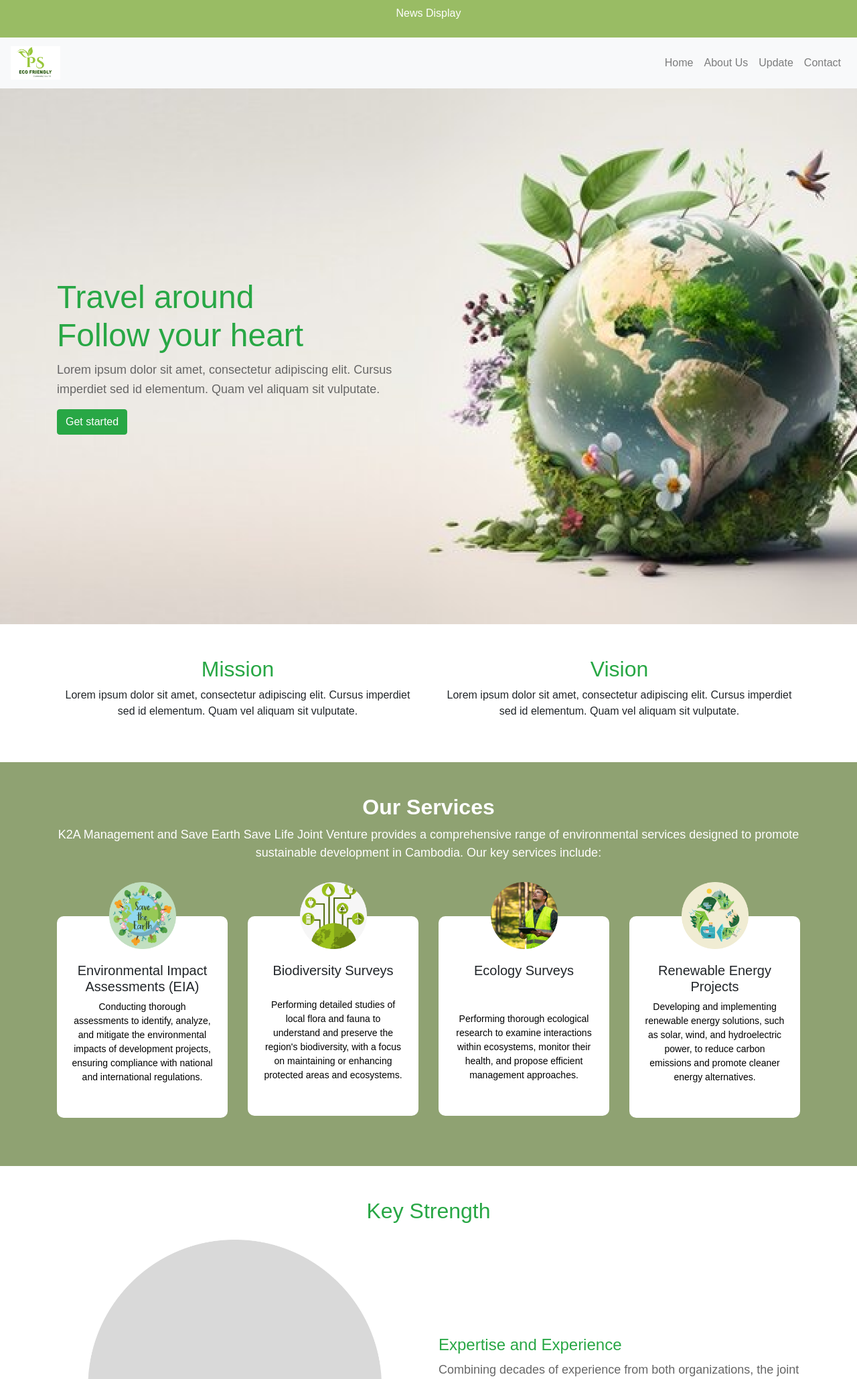
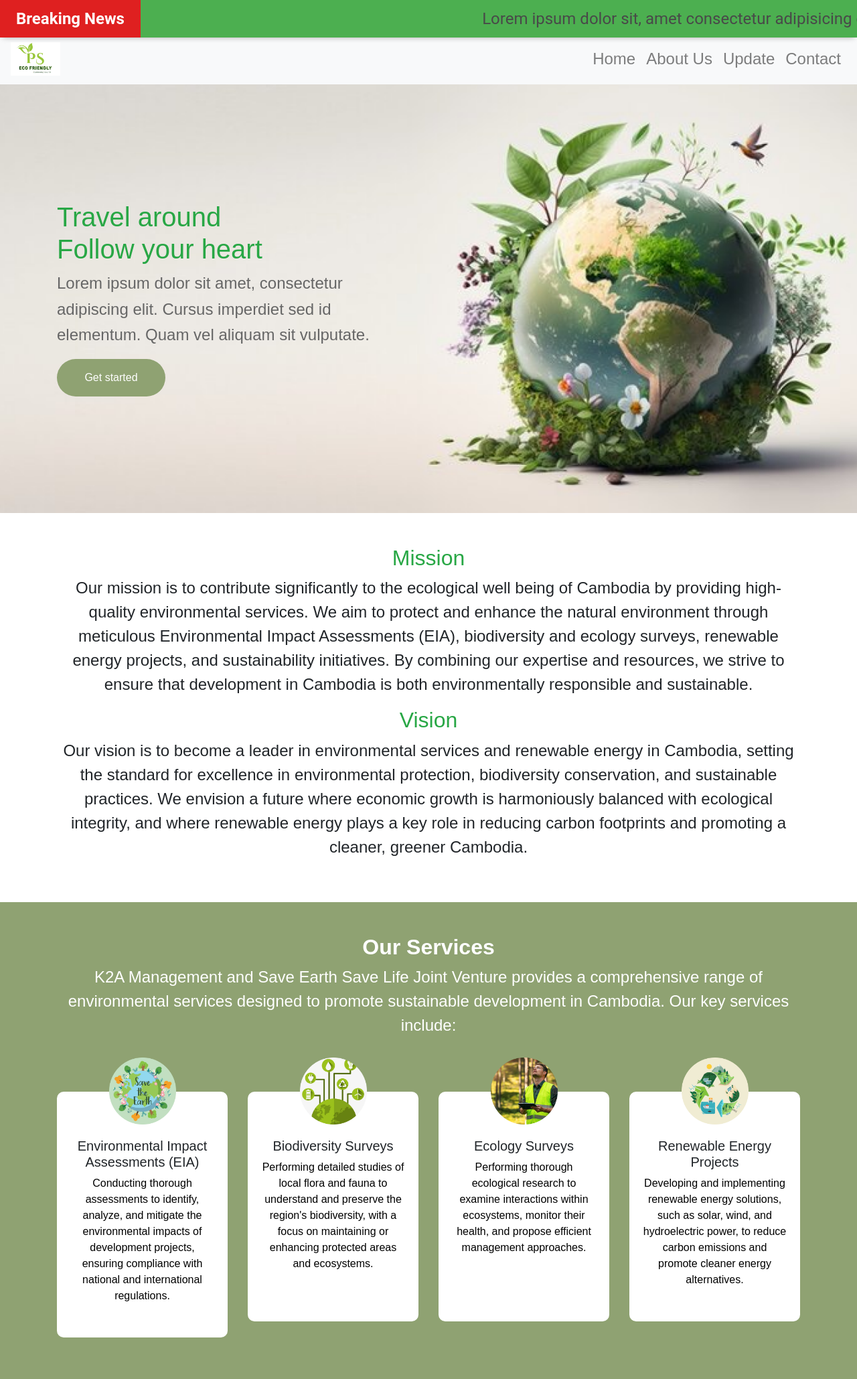
Before and after one commit to jayjayhyun/Save-Earth-Save-Life, a Django app: page / in a window 1280 px wide. Shown: the top 2059 px of the page at 67% size. Run offline with Django 5.2, Linux system fonts and the light colour scheme; some libraries are stand-ins or nearby versions.

Commit message:
Add landing page

```diff
--- a/Save_Earth_Save_Life/homepage/templates/landingpage.html
+++ b/Save_Earth_Save_Life/homepage/templates/landingpage.html
@@ -7,12 +7,55 @@
     <title>Landing Page</title>
     <link rel="stylesheet" href="https://stackpath.bootstrapcdn.com/bootstrap/4.5.2/css/bootstrap.min.css">
     <link rel="stylesheet" href="{% static 'css/landingpage.css' %}">
+    <style>
+        .news-ticker {
+            background-color: #99BC64;
+            color: white;
+            padding: 5px 10px;
+            overflow: hidden;
+            white-space: nowrap;
+            width: 100%; /* Ensure ticker occupies full width */
+        }
+
+        .news-content {
+            display: inline-block; /* Make content inline for horizontal scrolling */
+            animation: tickerAnimation linear infinite; /* Apply animation infinitely */
+        }
+
+        .news-item {
+            margin-right: 20px; /* Adjust spacing between items */
+        }
+
+        @keyframes tickerAnimation {
+            from { transform: translateX(0); }
+            to { transform: translateX(-100%); }
+        }
+    </style>
 </head>
 <body>
-    <header class="bg-success text-white text-center py-2" style="background-color:#99BC64 !important">
-        <p>News Display</p>
-    </header>
-    <nav class="navbar navbar-expand-lg navbar-light bg-light">
+
+<div class="news-container">
+        <div class="title">
+            Breaking News
+        </div>
+
+        <ul>
+            <li>
+                Lorem ipsum dolor sit, amet consectetur adipisicing elit. Ipsam!
+            </li>
+
+            <li>
+                Lorem ipsum dolor sit
+            </li>
+
+            <li>
+                Lorem ipsum dolor sit, amet consectetur adipisicing elit. Ipsam!
+            </li>
+        </ul>
+    </div>
+
+
+    <nav class="navbar navbar-expand-lg navbar-light bg-light" style="margin-top: 50px;">
         <a class="navbar-brand" href="#">
             <img src="{% static 'image/logo.png' %}" alt="Logo" height="50">
         </a>
@@ -43,7 +86,7 @@
             <div class="col-md-6">
                 <h1 class="text-success">Travel around <br> Follow your heart</h1>
                 <p>Lorem ipsum dolor sit amet, consectetur adipiscing elit. Cursus imperdiet sed id elementum. Quam vel aliquam sit vulputate.</p>
-                <button class="btn btn-success">Get started</button>
+                <button class="btn btn-getstart">Get started</button>
             </div>
         </div>
     </div>
@@ -53,13 +96,24 @@
     <section class="mission-vision py-5">
         <div class="container">
             <div class="row text-center">
-                <div class="col-md-6">
+                <div class="col-md-12">
                     <h2 class="text-success">Mission</h2>
-                    <p>Lorem ipsum dolor sit amet, consectetur adipiscing elit. Cursus imperdiet sed id elementum. Quam vel aliquam sit vulputate.</p>
+                    <p>Our mission is to contribute significantly to the ecological well being of
+Cambodia by providing high-quality environmental services. We aim to protect
+and enhance the natural environment through meticulous Environmental
+Impact Assessments (EIA), biodiversity and ecology surveys, renewable energy
+projects, and sustainability initiatives. By combining our expertise and resources,
+we strive to ensure that development in Cambodia is both environmentally
+responsible and sustainable.</p>
                 </div>
-                <div class="col-md-6">
+                <div class="col-md-12">
                     <h2 class="text-success">Vision</h2>
-                    <p>Lorem ipsum dolor sit amet, consectetur adipiscing elit. Cursus imperdiet sed id elementum. Quam vel aliquam sit vulputate.</p>
+                    <p>Our vision is to become a leader in environmental services and renewable
+energy in Cambodia, setting the standard for excellence in environmental
+protection, biodiversity conservation, and sustainable practices. We envision a
+future where economic growth is harmoniously balanced with ecological
+integrity, and where renewable energy plays a key role in reducing carbon
+footprints and promoting a cleaner, greener Cambodia.</p>
                 </div>
             </div>
         </div>
@@ -80,21 +134,21 @@
                     <div class="service-card text-center mb-4">
                         <img src="{% static 'image/Biodiversity_Surveys.png' %}" class="service-img" alt="Biodiversity Surveys">
                         <h5>Biodiversity Surveys</h5>
-                        <p><br>Performing detailed studies of local flora and fauna to understand and preserve the region's biodiversity, with a focus on maintaining or enhancing protected areas and ecosystems.</p>
+                        <p>Performing detailed studies of local flora and fauna to understand and preserve the region's biodiversity, with a focus on maintaining or enhancing protected areas and ecosystems.<br><br></p>
                     </div>
                 </div>
                 <div class="col-md-3">
                     <div class="service-card text-center mb-4">
                         <img src="{% static 'image/Ecology_Surveys.png' %}" class="service-img" alt="Ecology Surveys">
                         <h5>Ecology Surveys</h5>
-                        <p><br><br>Performing thorough ecological research to examine interactions within ecosystems, monitor their health, and propose efficient management approaches.</p>
+                        <p>Performing thorough ecological research to examine interactions within ecosystems, monitor their health, and propose efficient management approaches.<br><br><br></p>
                     </div>
                 </div>
                 <div class="col-md-3">
                     <div class="service-card text-center mb-4">
                         <img src="{% static 'image/Renewable_Energy.png' %}" class="service-img" alt="Renewable Energy Projects">
                         <h5>Renewable Energy Projects</h5>
-                        <p>Developing and implementing renewable energy solutions, such as solar, wind, and hydroelectric power, to reduce carbon emissions and promote cleaner energy alternatives.</p>
+                        <p>Developing and implementing renewable energy solutions, such as solar, wind, and hydroelectric power, to reduce carbon emissions and promote cleaner energy alternatives.<br></p>
                     </div>
                 </div>
             </div>
@@ -110,41 +164,48 @@
                 <div class="col-md-6">
                     <h3 class="text-success">Expertise and Experience</h3>
                     <p>Combining decades of experience from both organizations, the joint venture is equipped with the knowledge and skills needed to tackle complex environmental issues.</p>
-                    <button class="btn btn-outline-success">Learn More</button>
+                    <button class="btn btn-getstart">Learn More</button>
                 </div>
 
             </div>
         </div>
     </section>
-    <section class="events-workshops bg-light py-5">
-        <div class="container">
-            <div class="row">
-                <div class="col-md-4 mb-4">
-                    <div class="event-card p-3 bg-white shadow-sm text-center">Event</div>
+     <div class="container mt-5">
+        <div class="row">
+            <div class="col-6 item1">
+                Column 1 (Two Rows)
+                <span class="badge">Workshop</span>
+            </div>
+            <div class="col-6 col-6-container">
+                <div class="row flex-grow-1">
+                    <div class="col-6 item2">
+                        Column 2 (First Row)
+                        <span class="badge">Event</span>
+                    </div>
+                    <div class="col-6 item2">
+                        Column 2 (First Row)
+                        <span class="badge">Event</span>
+                    </div>
                 </div>
-                <div class="col-md-4 mb-4">
-                    <div class="event-card p-3 bg-white shadow-sm text-center">Event</div>
-                </div>
-                <div class="col-md-4 mb-4">
-                    <div class="event-card p-3 bg-white shadow-sm text-center">Event</div>
-                </div>
-                <div class="col-md-4 mb-4">
-                    <div class="event-card p-3 bg-white shadow-sm text-center">Workshop</div>
-                </div>
-                <div class="col-md-4 mb-4">
-                    <div class="event-card p-3 bg-white shadow-sm text-center">Workshop</div>
-                </div>
-                <div class="col-md-4 mb-4">
-                    <div class="event-card p-3 bg-white shadow-sm text-center">Event</div>
+                <div class="row flex-grow-1">
+                    <div class="col-12 item3" style="">
+                        Column 2 (Second Row)
+                        <span class="badge">Event</span>
+                    </div>
                 </div>
             </div>
         </div>
-    </section>
+    </div>
+
+
     <footer class="bg-success text-white text-center py-3">
         <p>&copy; 2024 K2A Management. All Rights Reserved.</p>
     </footer>
     <script src="https://code.jquery.com/jquery-3.5.1.slim.min.js"></script>
     <script src="https://cdn.jsdelivr.net/npm/@popperjs/core@2.5.4/dist/umd/popper.min.js"></script>
     <script src="https://stackpath.bootstrapcdn.com/bootstrap/4.5.2/js/bootstrap.min.js"></script>
+    <script>
+
+</script>
 </body>
 </html>
--- a/Save_Earth_Save_Life/static/css/landingpage.css
+++ b/Save_Earth_Save_Life/static/css/landingpage.css
@@ -1,54 +1,127 @@
 body {
     font-family: Arial, sans-serif;
+    font-size: 1.5rem;
+}
+
+.news-container {
+    position: fixed;
+    top: 0;
+    left: 0;
+    right: 0;
+    font-family: "Roboto", sans-serif;
+    box-shadow: 0 4px 8px -4px rgba(0, 0, 0, 0.3);
+    background-color: #4CAF50;
+    z-index: 1000;
+    /* Ensure this is higher than other elements */
+}
+
+.news-container .title {
+    position: absolute;
+    background: #df2020;
+    height: 100%;
+    display: flex;
+    align-items: center;
+    padding: 0 24px;
+    color: white;
+    font-weight: bold;
+    z-index: 200;
+}
+
+.news-container ul {
+    display: flex;
+    list-style: none;
+    margin: 0;
+    animation: scroll 25s infinite linear;
+}
+
+.news-container ul li {
+    white-space: nowrap;
+    padding: 10px 24px;
+    color: #494949;
+    position: relative;
+}
+
+.news-container ul li::after {
+    content: "";
+    width: 1px;
+    height: 100%;
+    background: #b8b8b8;
+    position: absolute;
+    top: 0;
+    right: 0;
+}
+
+.news-container ul li:last-child::after {
+    display: none;
+}
+
+@keyframes scroll {
+    from {
+        transform: translateX(100%);
+    }
+
+    to {
+        transform: translateX(-1083px);
+    }
 }
 
 .hero {
     background-image: url('../image/backgroundearth.png');
     background-size: cover;
-    /* Cover ensures the background image covers the entire section */
     background-position: center;
-    /* Centers the background image */
     color: #fff;
-    /* Sets text color to white for contrast */
     padding: 100px 0;
-    /* Adjust padding as needed to separate text from edges */
-    height: 100vh;
-    /* Adjust the height of the hero section as needed */
+    height: 80vh;
+    position: relative;
+    z-index: 1;
+    /* Ensure this is lower than .news-container */
 }
 
 .hero h1 {
     color: #4CAF50;
-    font-size: 48px;
+
 }
 
 .hero p {
     color: #666;
-    font-size: 18px;
+
     line-height: 1.6;
 }
-
+.btn-getstart{
+    background-color: #8FA272;
+    color:white;
+    padding: 15px;
+    border-radius: 30px;
+    width: 30%;
+}
 .mission-vision {
     background-color: #fff;
+    position: relative;
+    z-index: 1;
+    /* Ensure this is lower than .news-container */
 }
 
 .mission-vision h2 {
     color: #4CAF50;
-    font-size: 32px;
+
 }
 
 .services {
     background-color: #8FA272;
+    position: relative;
+    z-index: 1;
+    /* Ensure this is lower than .news-container */
 }
 
 .services h2 {
     color: white;
-    font-size: 32px;
+
     font-weight: bold;
 }
 
 .services p {
     color: white;
-    font-size: 18px;
+
     margin-bottom: 30px;
 }
 
@@ -57,10 +130,13 @@ body {
     border-radius: 10px;
     padding: 20px;
     margin-top: 20%;
+    font-size: 1rem;
+    height: fit-content;
 }
-.service-card p{
+
+.service-card p {
     color: black;
-    font-size: 14px;
+
 }
 
 .service-img {
@@ -69,29 +145,29 @@ body {
     margin-bottom: 20px;
     margin-top: -33%;
 }
+
 .key-strength {
     background-color: #fff;
+    position: relative;
+    z-index: 1;
+    /* Ensure this is lower than .news-container */
 }
 
 .key-strength h2 {
     color: #4CAF50;
-    font-size: 32px;
+
 }
 
 .key-strength h3 {
     color: #4CAF50;
-    font-size: 24px;
+
 }
 
 .key-strength p {
     color: #666;
-    font-size: 18px;
     line-height: 1.6;
 }
 
-.events-workshops {
-    background-color: #F0F7E4;
-}
 
 .event-card {
     border-radius: 10px;
```
Also changed, not shown: other parts of Save_Earth_Save_Life/static/css/landingpage.css (+47 -0 lines).
